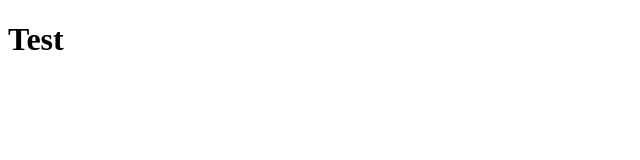
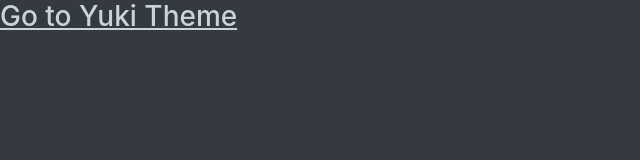
Before and after one commit to Dragon-0609/dragon-0609.github.io, a plain HTML site: page index.html in a window 1280 px wide. Shown: the whole page, without its empty margins (0-640 px from the left). Drawn offline with nearby package versions, Linux system fonts and the light colour scheme.

Commit message:
Update index.html

```diff
--- a/index.html
+++ b/index.html
@@ -1,9 +1,12 @@
 <!Doctype html>
 <html>
   <head>
-  <title>Test</title>
+  <title>Go</title>
+  <link href="https://dragon-0609.github.io/Yuki-Theme/css/bootstrap.min.css" rel="stylesheet">
   </head>
-  <body>
-  <h1>Test</h1>
+  <body class="bg-dark">
+    <a href="https://dragon-0609.github.io/Yuki-Theme/index.html" class="h3 text-light">Go to Yuki Theme</a>
+  <script src="https://dragon-0609.github.io/Yuki-Theme/js/jquery-3.6.0.min.js"></script>
+  <script src="https://dragon-0609.github.io/Yuki-Theme/js/bootstrap.bundle.min.js"></script>
   </body>
 </html>
```
